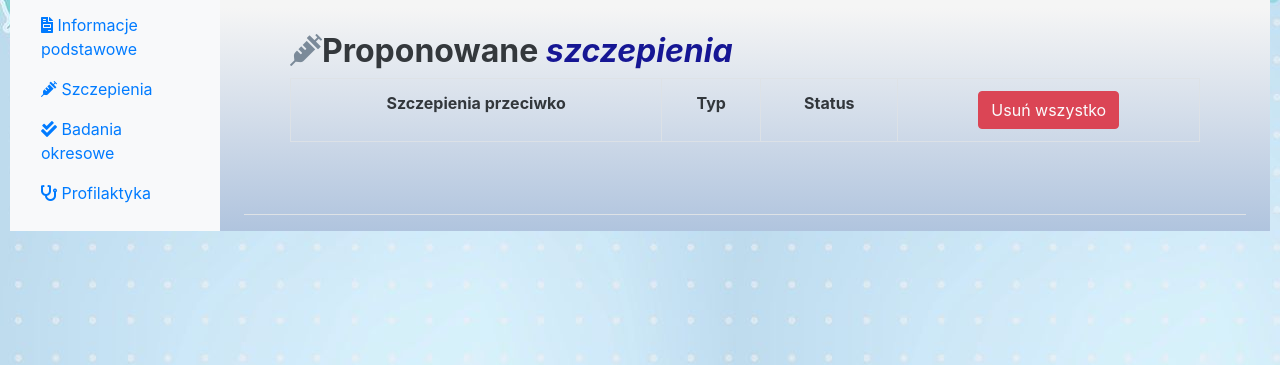
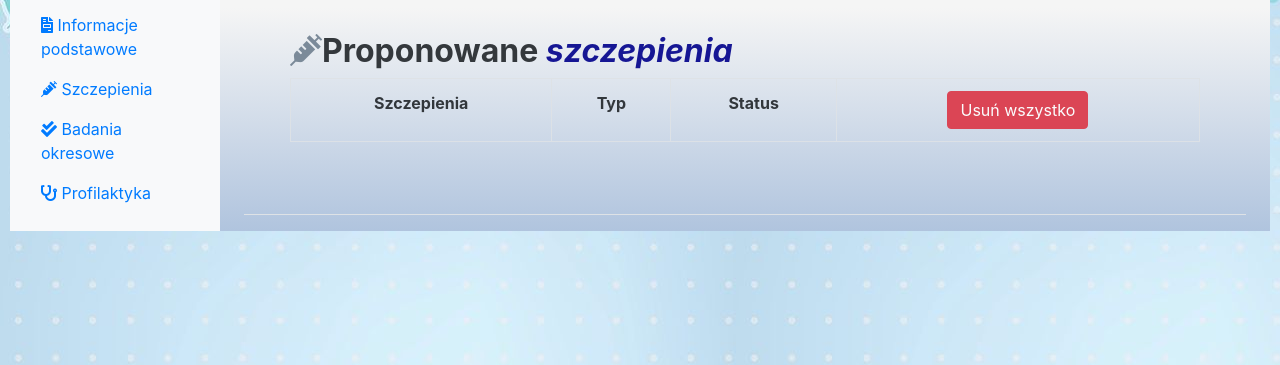
Before and after one commit to 3Rii/Med-Assist, a Flask app: page /vaccines in a window 1280 px wide. Shown: the part 58-423 px from the top of the page. Run offline with Flask 2, Linux system fonts and the light colour scheme; the visitor is signed in with stand-in values (Sample User, id 1); data that the repository does not hold is empty; parts of the project's set-up code (start-up, migrations or seed data) failed here and were passed over; some libraries are stand-ins or nearby versions.

Commit message:
Fixing Table line-up in progress + checkbxes

```diff
--- a/templates/forms/vaccines.html
+++ b/templates/forms/vaccines.html
@@ -10,20 +10,20 @@
 
             <div class="jumbotron p-3" style="background: transparent; opacity: 0.90">
                 <h2 style="justify-content: center"><i class="fas fa-syringe" style="color: slategrey"></i><b>Proponowane </b><b style="color: darkblue"><i>szczepienia</i></b></h2>
-                        <table class="table justify-content-center align-middle text-center table-bordered" style="border-style: groove">
+                <table class="table align-middle text-center table-bordered" style="border-style: groove">
                         <tr>
-                            <th>Szczepienia przeciwko</th>
+                            <th>Szczepienia</th>
                             <th>Typ</th>
                             <th colspan="2">Status</th>
                             <th><a href="{{ url_for('ClearVacc')}}" class="btn btn-danger btn-xs" action="{{url_for('ClearVacc')}}" method="POST" onclick="return confirm('Ta akcja spowoduje usunięcie wszystkich rekordów, kontynuować?')">Usuń wszystko</a></th>
                         </tr>
 
         {% for v in vacc %}
-		                <form method="POST" action="{{ url_for('VaccChoice', id=v.id) }}">
-
+                <form method="POST" action="{{ url_for('VaccChoice', id=v.id) }}">
 
                         <tr>
                             <td style="vertical-align: center; text-align: center" rowspan="2"><h4>{{ v.nazwa }}</h4></td>
+
                             <td style="vertical-align: center; text-align: center" rowspan="2"><h4>{{ v.typ }}</h4></td>
 
                             <td>
@@ -31,7 +31,6 @@
                             </td>
 
                             <td style="vertical-align: center; text-align: center">
-
                               <div>
                                     <div>
                                          <input type="checkbox" name="current_status" id="current_status"
@@ -40,8 +39,8 @@
                                         {% endif %}>
                                      </div>
                               </div>
+                            </td>
 
-                            </td>
                             <td rowspan="2" style="vertical-align: center; text-align: center">
 
                                     <div class="justify-content-center">
@@ -49,6 +48,7 @@
                                         <button class="btn btn-success justify-content-center" type="submit">Zatwierdź!</button>
                                     </div>
                             </td>
+
                         </tr>
 
                         <tr>
@@ -67,11 +67,11 @@
                                      </div>
                               </div>
                             </td>
+                        </tr>
 
-                        </tr>
-  {% endfor %}
-                        </form>
-		                </table>
+                    </form>
+        {% endfor %}
+                </table>
             </div>
       </div>
    </div>
```
Also changed, not shown: templates/forms/prevention.html (+7 -17 lines).
